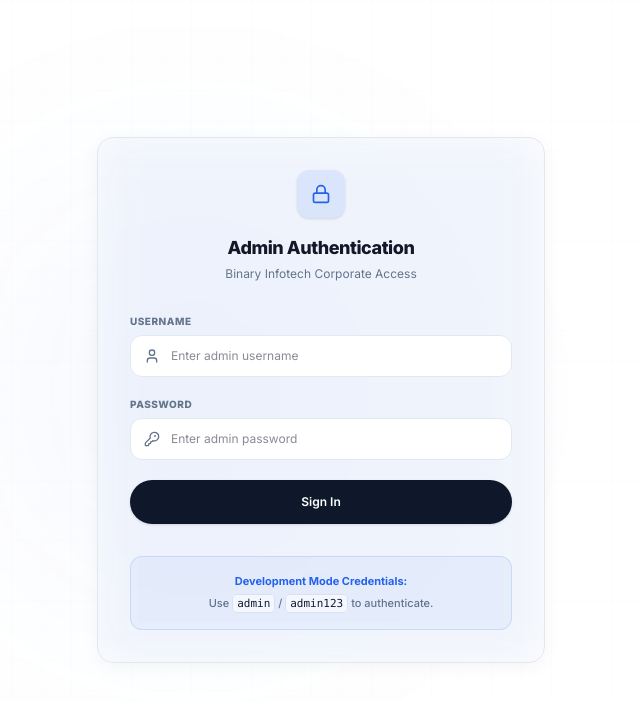
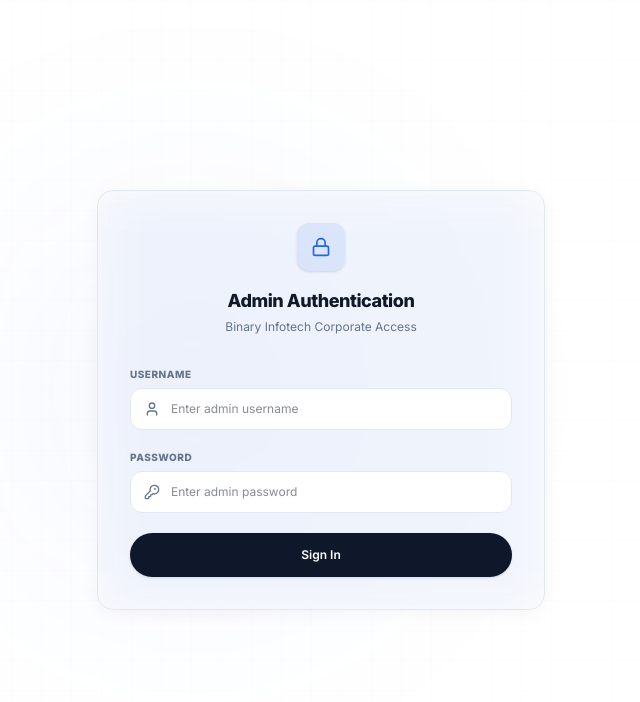
Before and after one commit to raj-undaviya/binary-infotech, a Next.js app: page /admin/login in a window 1280 px wide. Shown: the top 702 px of the page, without its empty margins (319-959 px from the left). Built offline with nearby package versions, Linux system fonts and the light colour scheme; no server answers.

Commit message:
Remove creds from page

```diff
--- a/src/components/AdminLoginForm.tsx
+++ b/src/components/AdminLoginForm.tsx
@@ -107,10 +107,10 @@ export default function AdminLoginForm() {
       </form>
 
       {/* Tip Banner */}
-      <div className="mt-8 p-4 rounded-xl bg-accent/5 border border-accent/15 text-[11px] text-muted leading-relaxed text-center font-medium">
+      {/* <div className="mt-8 p-4 rounded-xl bg-accent/5 border border-accent/15 text-[11px] text-muted leading-relaxed text-center font-medium">
         <span className="font-bold text-accent block mb-1">Development Mode Credentials:</span>
         Use <code className="text-foreground font-mono bg-background border border-border px-1 py-0.5 rounded">admin</code> / <code className="text-foreground font-mono bg-background border border-border px-1 py-0.5 rounded">admin123</code> to authenticate.
-      </div>
+      </div> */}
     </Card>
   );
 }
```
